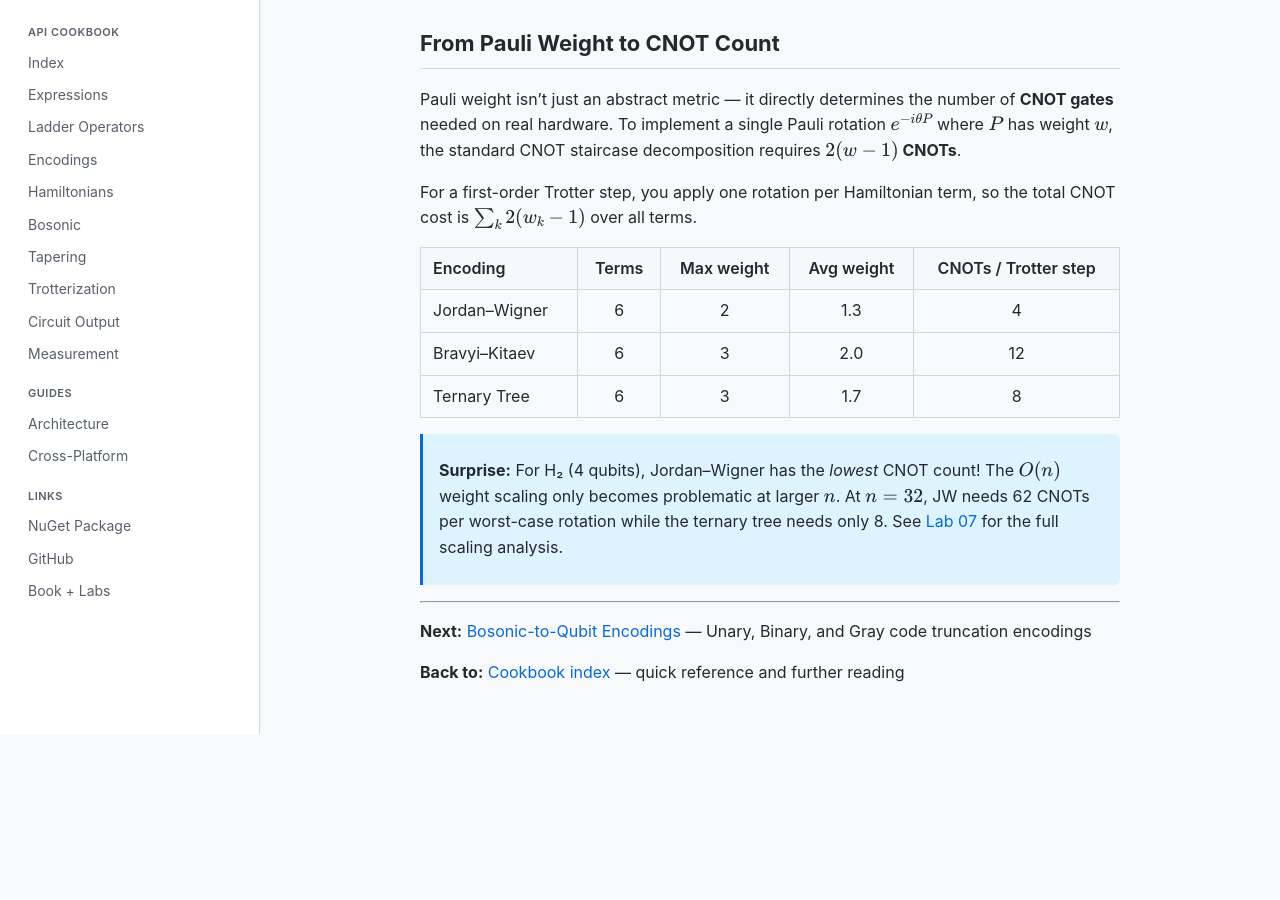
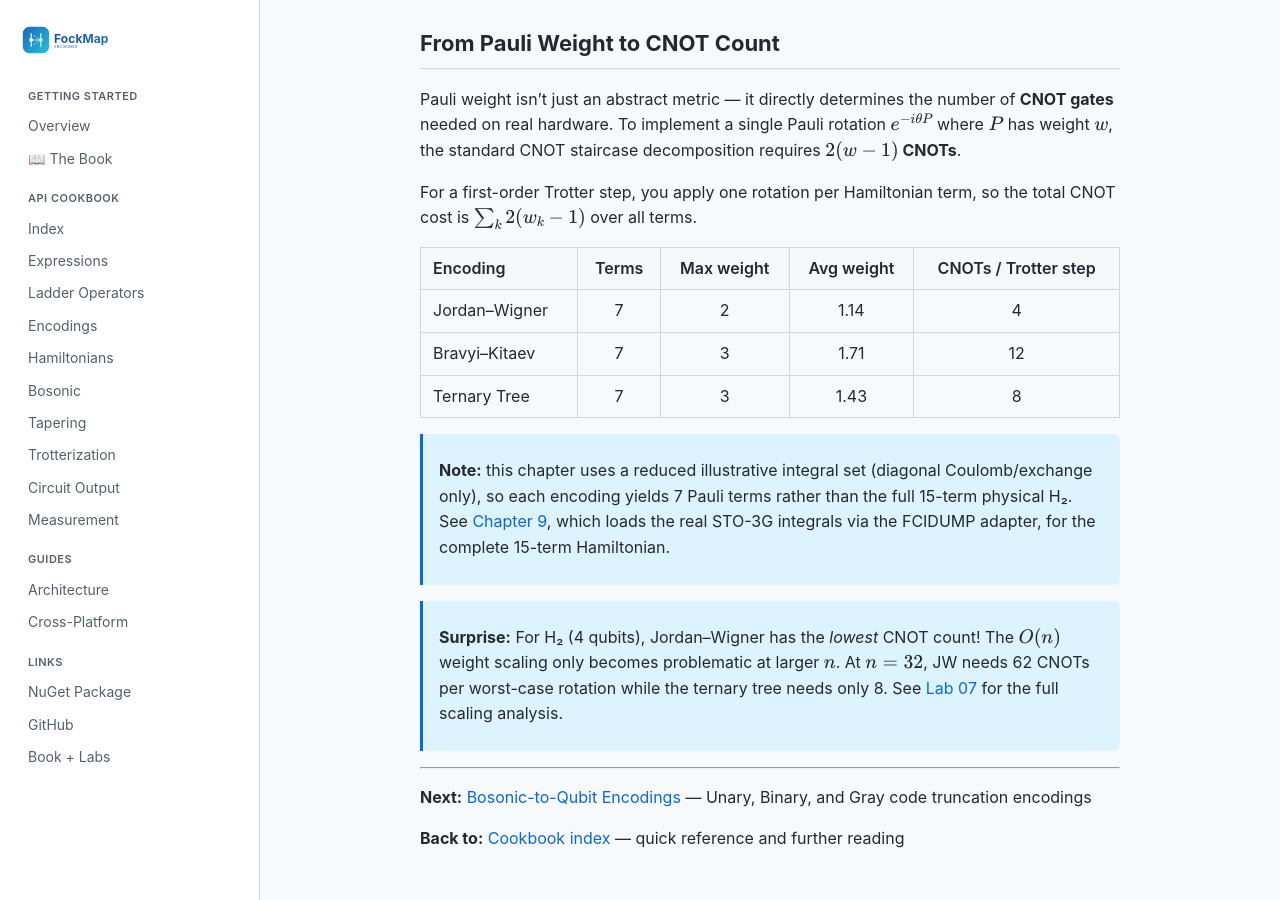
Before and after one commit to johnazariah/encodings, a Jekyll site: the page built from docs/guides/cookbook/13-grand-finale.md, in a window 1280 px wide and 900 px high, scrolled down 1612 px. Built offline with Jekyll 4.4.1, drawn with Linux system fonts in a browser that asks for light colours; our own code applies the rules of GitHub Pages for plain Markdown files; before the commit the page ends 2346 px from its top, so only the background shows below that.

Commit message:
Strengthen H2 tests (full 15-map + independent dense oracle); fix stale cookbook outputs
Maintainer confirmed the raw-integral Hamiltonian contract (library applies ½ and
a_s a_r internally). Addressing the PR-owner's remaining non-contract review items
under that contract:

Tests (non-circular, blocker 3):
- `H2 JW Hamiltonian matches the complete exact 15-signature coefficient map`:
  asserts every signature + coefficient (IIII, all Z-strings, XXYY/XYYX/YXXY/YYXX),
  with no extra/missing terms — not just IIII/four-body.
- `H2 encoded dense matrix equals an independent raw-integral oracle entry by entry`:
  compares the FCIDUMP-factory-built, JW-encoded matrix (occupation basis) to a dense
  fermionic oracle built from hard-coded spatial integrals (Phys.raw, NOT the FCIDUMP
  parser), entry-by-entry to <1e-8. Locks the FCIDUMP index mapping and encoding basis,
  which a spectrum-only test cannot (bit reversal is isospectral). Verified match 4.4e-16.

Stale cookbook outputs (after the contract change):
- Chapter 9 (FCIDUMP-backed) documented 7 terms; actual is 15 / MaxWt 4 (JW AvgWt 2.13,
  BK/Ternary/Vlasov 2.40) — output block corrected.
- Chapter 13 table said 6 terms; actual is 7 (reduced illustrative integral set) — table
  corrected (AvgWt 1.14/1.71/1.43) and a note added pointing to Chapter 9 for the full
  15-term physical H₂.

Cleanup:
- Trotterization module <remarks> now states the Hermitian precondition (previously only
  on first/second-order functions).
- README OpenQASM comment softened from "Ready to run on …" to "importable by … toolchains".

865/865 tests; build 0 warnings; fsdocs --strict passes; edited snippets recompile.

Co-authored-by: Copilot App <223556219+Copilot@users.noreply.github.com>
Copilot-Session: b331c123-98a4-45df-ae55-9327cf48c4d5

```diff
--- a/docs/guides/cookbook/13-grand-finale.md
+++ b/docs/guides/cookbook/13-grand-finale.md
@@ -82,9 +82,14 @@ term, so the total CNOT cost is $\sum_k 2(w_k - 1)$ over all terms.
 
 | Encoding | Terms | Max weight | Avg weight | CNOTs / Trotter step |
 |:---|:---:|:---:|:---:|:---:|
-| Jordan–Wigner | 6 | 2 | 1.3 | 4 |
-| Bravyi–Kitaev | 6 | 3 | 2.0 | 12 |
-| Ternary Tree | 6 | 3 | 1.7 | 8 |
+| Jordan–Wigner | 7 | 2 | 1.14 | 4 |
+| Bravyi–Kitaev | 7 | 3 | 1.71 | 12 |
+| Ternary Tree | 7 | 3 | 1.43 | 8 |
+
+> **Note:** this chapter uses a reduced illustrative integral set (diagonal
+> Coulomb/exchange only), so each encoding yields 7 Pauli terms rather than the
+> full 15-term physical H₂. See [Chapter 9](09-trees.html), which loads the real
+> STO-3G integrals via the FCIDUMP adapter, for the complete 15-term Hamiltonian.
 
 > **Surprise:** For H₂ (4 qubits), Jordan–Wigner has the *lowest* CNOT
 > count! The $O(n)$ weight scaling only becomes problematic at larger $n$.
```
Also changed, not shown: docs/guides/cookbook/09-trees.md (+4 -4 lines), .project/test-register.md, README.md, 2 other files.
